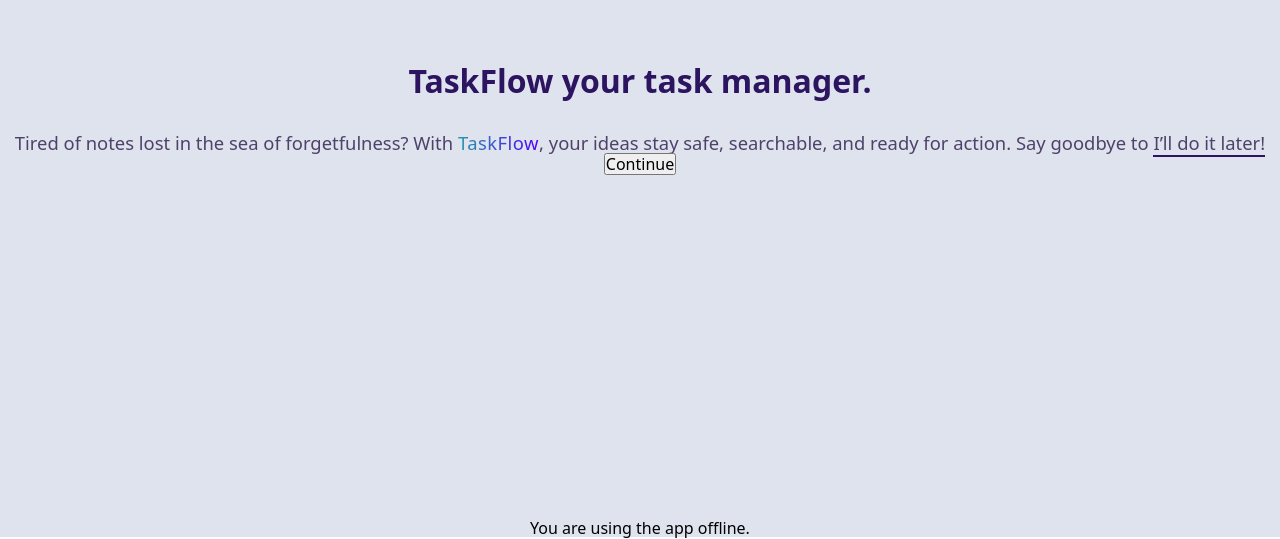
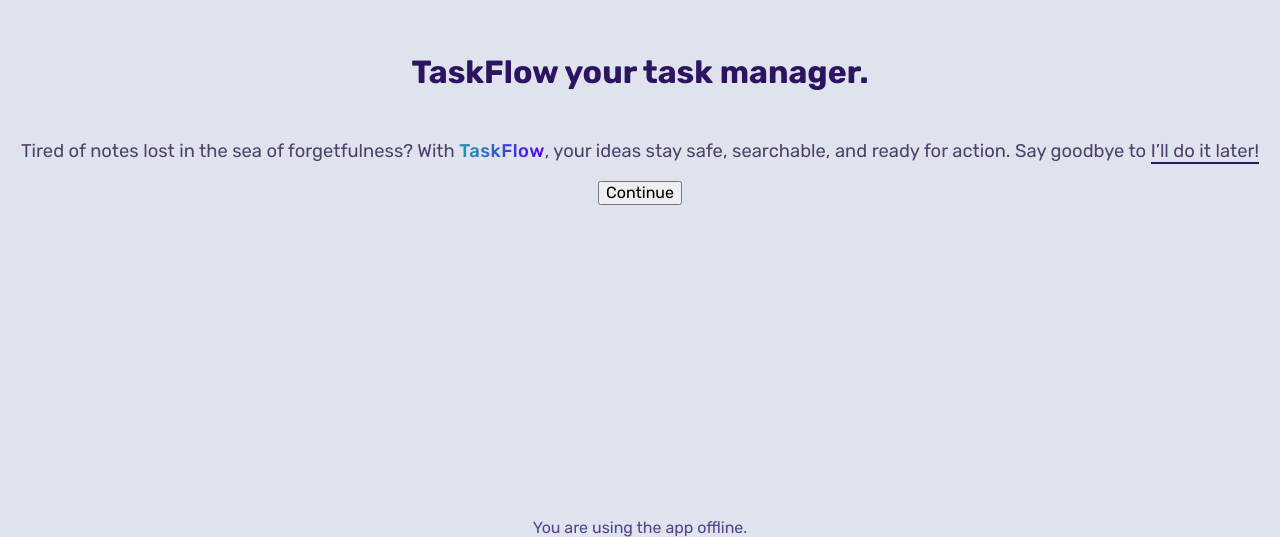
Before and after one commit to Grego14/taskflow, a React (Vite) app: page / in a window 1280 px wide. Shown: the part 281-820 px from the top of the page. Built offline with nearby package versions, Linux system fonts and the light colour scheme; no server answers; the database is empty.

Commit message:
Add fonts and colors; Update styles

```diff
--- a/src/main.css
+++ b/src/main.css
@@ -1,27 +1,59 @@
-body{
+@font-face {
+  font-family: "Rubik";
+  src: url("/fonts/Rubik-Regular.woff2") format("woff2"),
+    url("/fonts/Rubik-Regular.ttf") format("truetype");
+  font-style: normal;
+  font-weight: 400;
+  font-display: swap;
+}
+
+@font-face {
+  font-family: "Rubik";
+  src: url("/fonts/Rubik-Medium.woff2") format("woff2"),
+    url("/fonts/Rubik-Medium.ttf") format("truetype");
+  font-style: normal;
+  font-weight: 500;
+  font-display: swap;
+}
+
+@font-face {
+  font-family: "Rubik";
+  src: url("/fonts/Rubik-Bold.woff2") format("woff2"),
+    url("/fonts/Rubik-Bold.ttf") format("truetype");
+  font-style: normal;
+  font-weight: 700;
+  font-display: swap;
+}
+
+body {
   min-height: 100vh;
 }
 
-#root{
-  font-family: system-ui, -apple-system, BlinkMacSystemFont, 'Segoe UI', Roboto, Oxygen, Ubuntu, Cantarell, 'Open Sans', 'Helvetica Neue', sans-serif;
+#root {
+  --primary-color: #54448a;
+  --error-color: #833646;
+
+  --ghost-white: #f7f9ff;
+  --light-gray: #a6abbd;
+  --dark-gray: #727787;
+  --cornflower-blue: #1c87ae;
+
+  /* shades */
+  --police-blue-500: #3f4f74;
+  --police-blue-400: #606f96;
+  --police-blue-300: #8291ba;
+  --police-blue-200: #a6b4df;
+  --police-blue-100: #cad8ff;
+
+  color-scheme: light dark;
+
+  font-family: "Rubik", system-ui, -apple-system, BlinkMacSystemFont, "Segoe UI",
+    Roboto, Oxygen, Ubuntu, Cantarell, "Open Sans", "Helvetica Neue", sans-serif;
   height: 100vh;
+  color: var(--primary-color);
 }
 
-
-*,
-*::before,
-*::after{
-  margin: 0;
-  padding: 0;
-  box-sizing: border-box;
-}
-
-button{
-  font-size: inherit;
-  font-family: inherit;
-}
-
-img{
+img {
   max-width: 100%;
   height: auto;
 }
```
